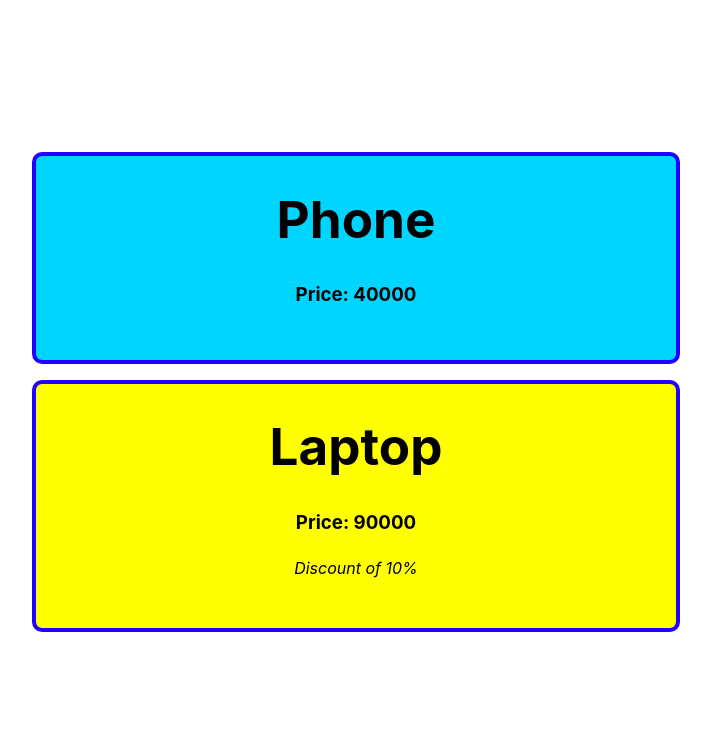
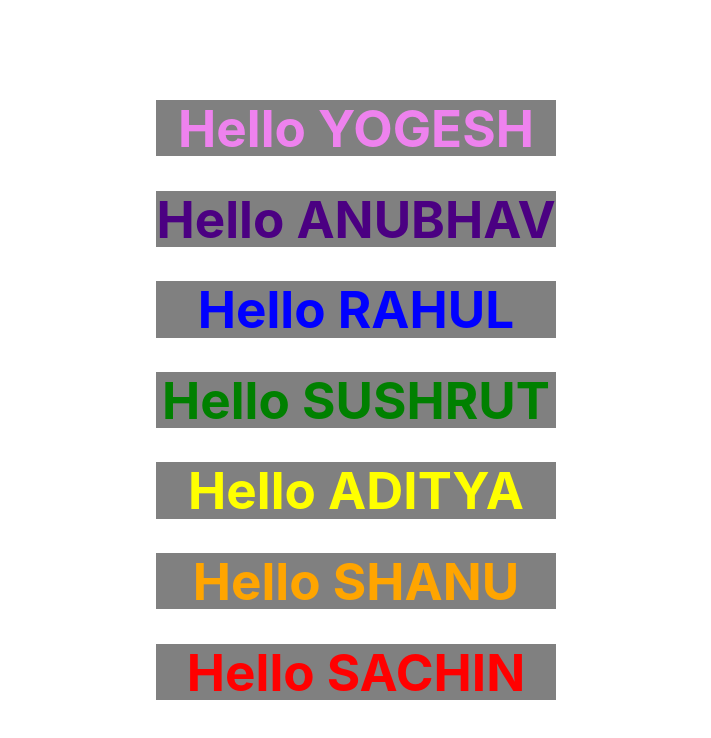
Before and after one commit to JajoriaYogesh04/ReactJS, a React (Vite) app in the folder chapter1/basic-react-app/: page / in a window 1280 px wide. Shown: the top 738 px of the page, without its empty margins (284-995 px from the left). Built offline with nearby package versions, Linux system fonts and the light colour scheme.

Commit message:
ACTIVITY

```diff
--- a/chapter1/basic-react-app/src/App.jsx
+++ b/chapter1/basic-react-app/src/App.jsx
@@ -4,6 +4,7 @@ import Title_Rename from "./Title"
 import { Description, Description2 } from './Description'
 let name= "james"
 import ProductTab from './ProductTab'
+import Message from './Message'
 
 
 // function App() {
@@ -65,10 +66,24 @@ import ProductTab from './ProductTab'
 //   )
 // }
 
+// function App(){
+//   return(
+//     <>
+//       <ProductTab></ProductTab>
+//     </>
+//   )
+// }
+
 function App(){
   return(
     <>
-      <ProductTab></ProductTab>
+      <Message Name="YOGESH" Color="violet"></Message>
+      <Message Name="ANUBHAV" Color="indigo"></Message>
+      <Message Name="RAHUL" Color="blue"></Message>
+      <Message Name="SUSHRUT" Color="green"></Message>
+      <Message Name="ADITYA" Color="yellow"></Message>
+      <Message Name="SHANU" Color="orange"></Message>
+      <Message Name="SACHIN" Color="red"></Message>
     </>
   )
 }
--- /dev/null
+++ b/chapter1/basic-react-app/src/Message.jsx
@@ -0,0 +1,8 @@
+function Message({Name, Color}){
+    let styles={ color: Color, backgroundColor: "grey"};
+    return(
+        <h1 style={styles}>Hello {Name}</h1>
+    )
+}
+
+export default Message;
```
